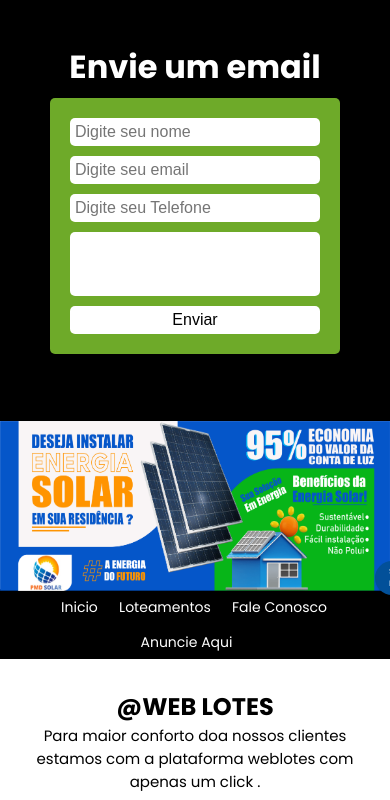
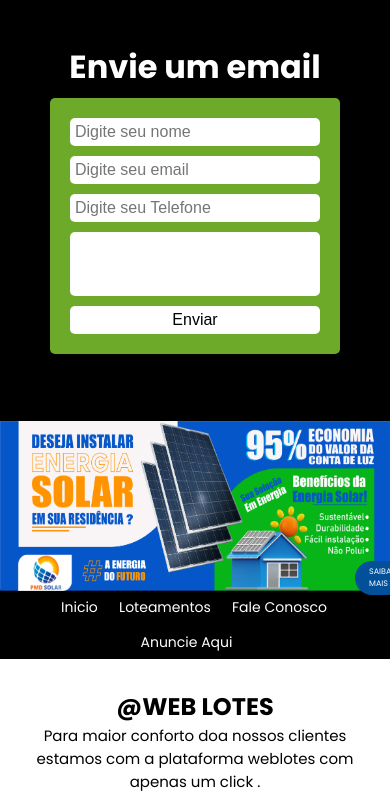
Before and after one commit to Rafael-DEVGIT/Clebson-WebSite, a plain HTML site: page index.html in a window 390 px wide. Shown: the part 3907-4707 px from the top of the page. Drawn offline with Linux system fonts and the light colour scheme; files that its build step writes are made by us from their sources.

Commit message:
Update Responsividade.css

```diff
--- a/Ajustes/Responsividade.css
+++ b/Ajustes/Responsividade.css
@@ -304,7 +304,7 @@ form {
 
 .arte-final2 a{
   top: 140px;
-  left: 375px;
+  left: 355px;
   box-shadow: 3px 3px 3px rgba(0, 0, 0, 0.418);
   padding: 5px 14px;
   border-radius: 20px;
```
